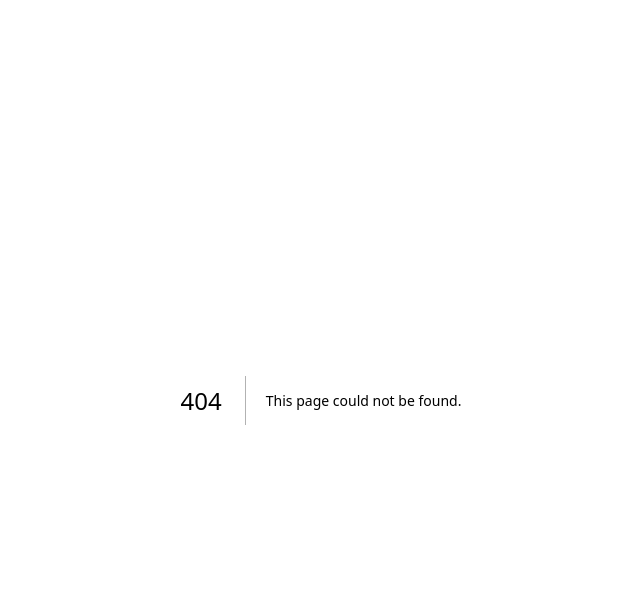
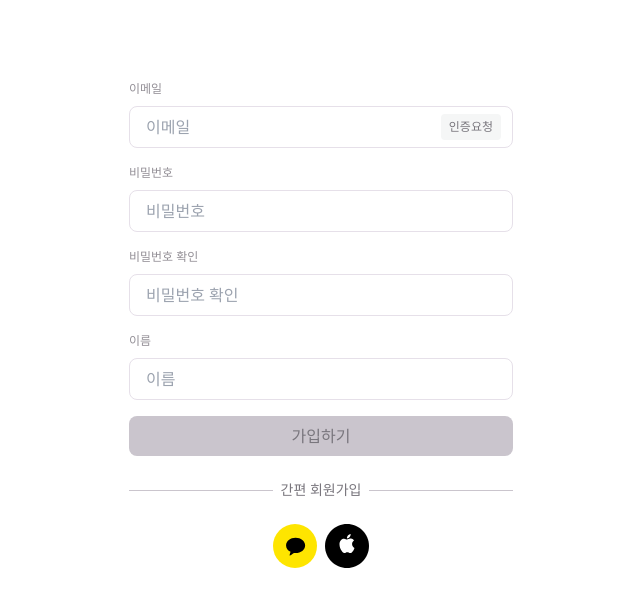
Before and after one commit to flip-sync/flip-sync-web, a Next.js app: page /signup in a window 1280 px wide. Before the commit this address had no page. Shown: the top 606 px of the page, without its empty margins (319-959 px from the left). Built offline with nearby package versions, Linux system fonts and the light colour scheme.

Commit message:
feat: 회원 가입 화면 (1차 작업)

```diff
--- a/src/app/login/components/InputField.tsx
+++ b/src/app/components/InputField.tsx
@@ -6,6 +6,8 @@ interface InputFieldProps {
   value: string;
   onChange: (value: string) => void;
   placeholder: string;
+  isClearable?: boolean;
+  disabled?: boolean;
 }
 
 export default function InputField({
@@ -14,6 +16,8 @@ export default function InputField({
   value,
   onChange,
   placeholder,
+  disabled = false,
+  isClearable = false,
 }: InputFieldProps) {
   return (
     <div className="flex flex-col gap-2">
@@ -26,9 +30,12 @@ export default function InputField({
           placeholder={placeholder}
           value={value}
           onChange={(e) => onChange(e.target.value)}
-          className="w-full px-4 py-2 border rounded-lg focus:outline-none border-gray-7 focus:border-gray-5"
+          disabled={disabled}
+          className={`w-full px-4 py-2 border rounded-lg focus:outline-none border-gray-7 focus:border-gray-5 ${
+            disabled ? "bg-gray-8 text-gray-6 cursor-not-allowed" : ""
+          }`}
         />
-        {value && (
+        {value && isClearable && (
           <button
             type="button"
             onClick={() => onChange("")}
--- a/src/app/layout.tsx
+++ b/src/app/layout.tsx
@@ -14,7 +14,7 @@ export default function RootLayout({
   return (
     <html lang="ko">
       <body>
-        <div className="max-w-screen-lg max-h-screen mx-auto ">{children}</div>
+        <div className="max-w-screen-lg mx-auto">{children}</div>
       </body>
     </html>
   );
--- a/src/app/login/page.tsx
+++ b/src/app/login/page.tsx
@@ -3,8 +3,9 @@
 import { useState } from "react";
 import { useRouter } from "next/navigation";
 import Link from "next/link";
-import InputField from "./components/InputField";
-import SocialLogin from "./components/SocialLogin";
+import InputField from "../components/InputField";
+import SocialLogin from "../components/SocialLogin";
+import Image from "next/image";
 
 export default function LoginPage() {
   const [email, setEmail] = useState("");
@@ -18,8 +19,15 @@ export default function LoginPage() {
   };
 
   return (
-    <div className="min-h-screen flex items-center justify-center">
+    <div className="flex items-center justify-center">
       <div className="w-full max-w-md p-8 space-y-6 bg-white rounded-lg">
+        <Image
+          src="/appIcon.png"
+          alt="appIcon"
+          width={100}
+          height={100}
+          className="mx-auto my-8"
+        />
         <form onSubmit={handleLogin} className="space-y-4">
           <InputField
             label="이메일"
@@ -27,6 +35,7 @@ export default function LoginPage() {
             value={email}
             onChange={setEmail}
             placeholder="이메일"
+            isClearable={email !== ""}
           />
           <InputField
             label="비밀번호"
@@ -34,6 +43,7 @@ export default function LoginPage() {
             value={password}
             onChange={setPassword}
             placeholder="비밀번호"
+            isClearable={password !== ""}
           />
           <button
             type="submit"
--- a/src/app/page.tsx
+++ b/src/app/page.tsx
@@ -1,5 +1,3 @@
-import Image from "next/image";
-
 export default function Home() {
   return (
     <div>
--- /dev/null
+++ b/src/app/signup/components/VerificationInput.tsx
@@ -0,0 +1,99 @@
+import { useState, useEffect } from "react";
+import InputField from "../../components/InputField";
+
+interface VerificationInputProps {
+  email: string;
+  onEmailChange: (value: string) => void;
+  verificationCode: string;
+  onVerificationChange: (value: string) => void;
+}
+
+export default function VerificationInput({
+  email,
+  onEmailChange,
+  verificationCode,
+  onVerificationChange,
+}: VerificationInputProps) {
+  const [isRequested, setIsRequested] = useState(false);
+  const [timeLeft, setTimeLeft] = useState(300);
+
+  useEffect(() => {
+    if (!isRequested) return;
+
+    const timer = setInterval(() => {
+      setTimeLeft((prev) => {
+        if (prev <= 0) {
+          clearInterval(timer);
+          return 0;
+        }
+        return prev - 1;
+      });
+    }, 1000);
+
+    return () => clearInterval(timer);
+  }, [isRequested]);
+
+  const minutes = Math.floor(timeLeft / 60);
+  const seconds = timeLeft % 60;
+
+  const handleRequest = () => {
+    setIsRequested(true);
+    setTimeLeft(300);
+    // TODO: 인증 요청 API 호출
+  };
+
+  const handleResend = () => {
+    setTimeLeft(300);
+    // TODO: 재인증 요청 API 호출
+  };
+
+  return (
+    <div className="space-y-4">
+      <div className="relative">
+        <InputField
+          label="이메일"
+          type="email"
+          value={email}
+          onChange={onEmailChange}
+          placeholder="이메일"
+          disabled={isRequested}
+        />
+        <button
+          type="button"
+          onClick={handleRequest}
+          disabled={isRequested}
+          className={`absolute right-3 top-[34px] bg-gray-8 text-[12px] leading-[18px] px-2 py-1 rounded-[4px] ${
+            isRequested
+              ? "text-gray-6 cursor-not-allowed"
+              : "text-gray-4 hover:text-primary-dark"
+          }`}
+        >
+          인증요청
+        </button>
+      </div>
+
+      {isRequested && (
+        <div className="relative">
+          <InputField
+            label="인증번호"
+            type="text"
+            value={verificationCode}
+            onChange={onVerificationChange}
+            placeholder="인증번호 6자리 입력"
+          />
+          <div className="absolute right-16 top-[37.5px] text-sm text-primary">
+            {`${minutes}:${seconds.toString().padStart(2, "0")}`}
+          </div>
+          <button
+            type="button"
+            onClick={handleResend}
+            className={`absolute right-3 top-[34px] bg-gray-8 text-[12px] leading-[18px] px-2 py-1 rounded-[4px] text-gray-4 hover:text-primary-dark
+          `}
+          >
+            재전송
+          </button>
+        </div>
+      )}
+    </div>
+  );
+}
--- /dev/null
+++ b/src/app/signup/page.tsx
@@ -0,0 +1,88 @@
+"use client";
+
+import { useState } from "react";
+import { useRouter } from "next/navigation";
+import InputField from "../components/InputField";
+import VerificationInput from "./components/VerificationInput";
+import SocialLogin from "../components/SocialLogin";
+
+export default function SignupPage() {
+  const [email, setEmail] = useState("");
+  const [verificationCode, setVerificationCode] = useState("");
+  const [password, setPassword] = useState("");
+  const [passwordConfirm, setPasswordConfirm] = useState("");
+  const [name, setName] = useState("");
+  const router = useRouter();
+
+  const isFormValid =
+    email &&
+    verificationCode &&
+    password &&
+    passwordConfirm &&
+    name &&
+    password === passwordConfirm;
+
+  const handleSignup = (e: React.FormEvent) => {
+    e.preventDefault();
+    if (!isFormValid) return;
+    // TODO: 회원가입 API 호출
+    router.push("/login");
+  };
+
+  return (
+    <div className="flex items-center justify-center py-12">
+      <div className="w-full max-w-md p-8 space-y-6 bg-white rounded-lg">
+        <form onSubmit={handleSignup} className="space-y-4">
+          <VerificationInput
+            email={email}
+            onEmailChange={setEmail}
+            verificationCode={verificationCode}
+            onVerificationChange={setVerificationCode}
+          />
+          <InputField
+            label="비밀번호"
+            type="password"
+            value={password}
+            onChange={setPassword}
+            placeholder="비밀번호"
+          />
+          <InputField
+            label="비밀번호 확인"
+            type="password"
+            value={passwordConfirm}
+            onChange={setPasswordConfirm}
+            placeholder="비밀번호 확인"
+          />
+          <InputField
+            label="이름"
+            type="text"
+            value={name}
+            onChange={setName}
+            placeholder="이름"
+          />
+          <button
+            type="submit"
+            disabled={!isFormValid}
+            className={`w-full py-2 rounded-lg ${
+              isFormValid
+                ? "bg-primary text-white"
+                : "bg-gray-6 text-gray-4 cursor-not-allowed"
+            }`}
+          >
+            가입하기
+          </button>
+        </form>
+
+        <div className="relative">
+          <div className="absolute inset-0 flex items-center">
+            <div className="w-full border-t border-gray-6" />
+          </div>
+          <div className="relative flex justify-center text-sm">
+            <span className="px-2 bg-white text-gray-4">간편 회원가입</span>
+          </div>
+        </div>
+        <SocialLogin />
+      </div>
+    </div>
+  );
+}
```
Also changed, not shown: public/appIcon.png (added), src/app/components/SocialLogin.tsx (renamed from src/app/login/components/SocialLogin.tsx).
